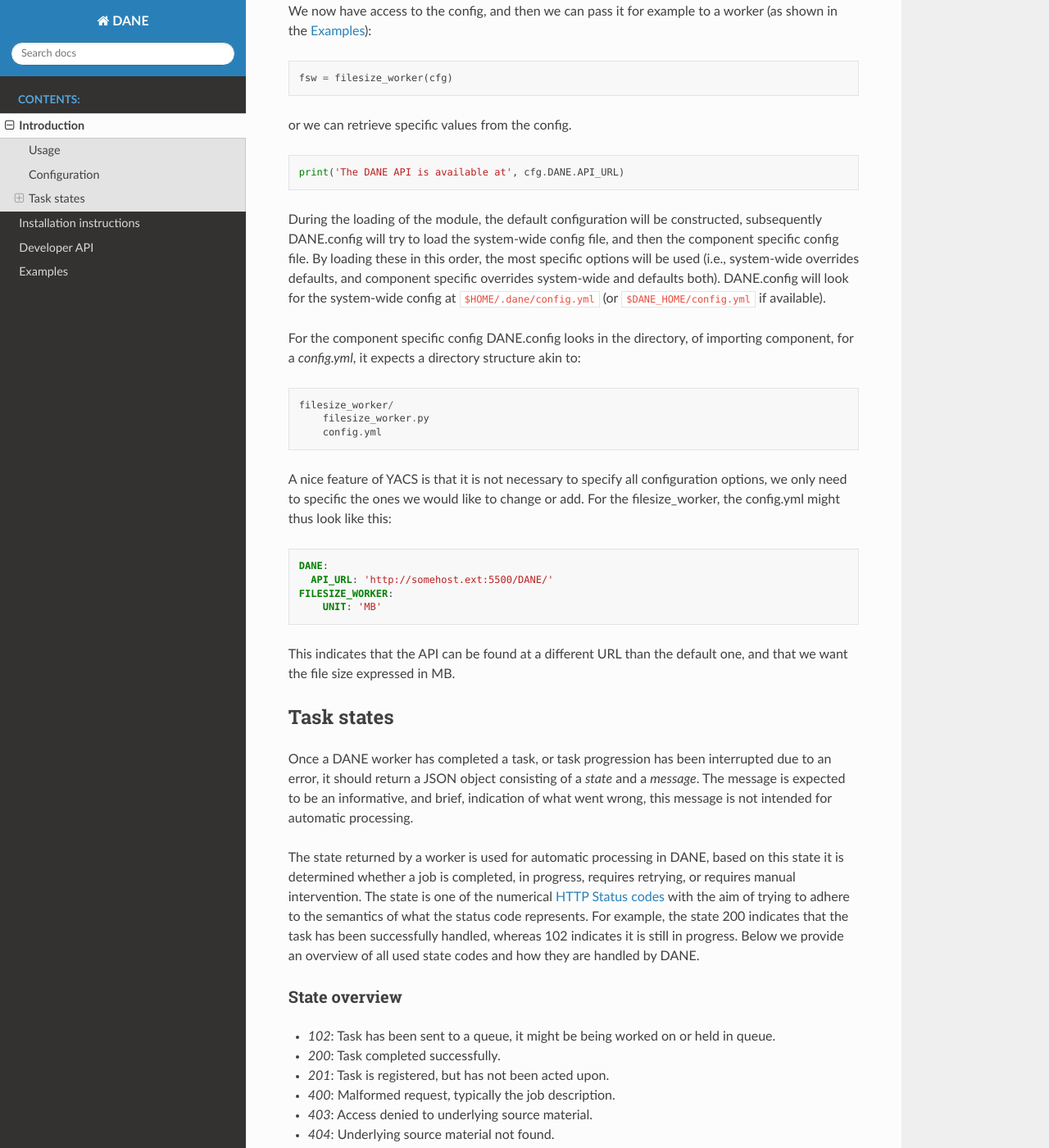
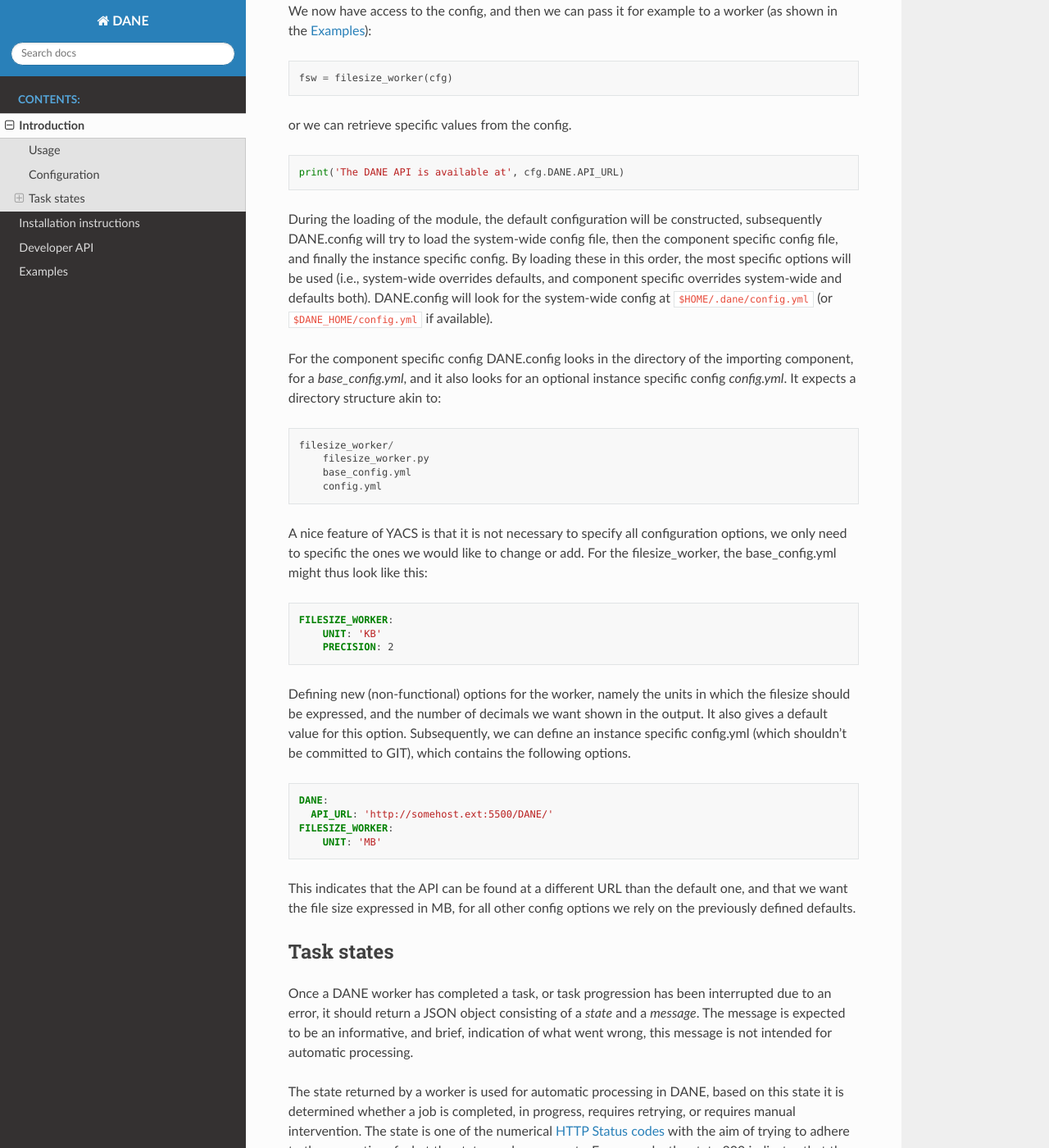
Before and after one commit to CLARIAH/DANE, a Sphinx documentation site: the page built from docs/intro.rst, in a window 1280 px wide and 1400 px high, scrolled down 1877 px. Shown: the whole window at 82% size. Built offline with Sphinx 7.4.7 and the Read the Docs theme 2.0.0, drawn with Linux system fonts in a browser that asks for light colours.

Commit message:
Propagated config changes

```diff
--- a/docs/intro.rst
+++ b/docs/intro.rst
@@ -69,20 +69,32 @@ or we can retrieve specific values from the config.
 
     print('The DANE API is available at', cfg.DANE.API_URL)
 
-During the loading of the module, the default configuration will be constructed, subsequently DANE.config will try to load the system-wide config file, and then the
-component specific config file. By loading these in this order, the most specific options will be used (i.e., system-wide overrides defaults, and component specific
+During the loading of the module, the default configuration will be constructed, subsequently DANE.config will try to load the system-wide config file, then the
+component specific config file, and finally the instance specific config. By loading these in this order,
+the most specific options will be used (i.e., system-wide overrides defaults, and component specific
 overrides system-wide and defaults both). DANE.config will look for the system-wide config at :code:`$HOME/.dane/config.yml` (or :code:`$DANE_HOME/config.yml` if available).
 
-For the component specific config DANE.config looks in the directory, of importing component, for a `config.yml`, it expects a directory structure akin to:
+For the component specific config DANE.config looks in the directory of the importing component, for a `base_config.yml`, and it also looks for an optional instance
+specific config `config.yml`. It expects a directory structure akin to:
 
 .. code-block::
 
     filesize_worker/
         filesize_worker.py
+        base_config.yml
         config.yml
 
 A nice feature of YACS is that it is not necessary to specify all configuration options, we only need to specific the ones we would like to change or add. For the
-filesize_worker, the config.yml might thus look like this:
+filesize_worker, the base_config.yml might thus look like this:
+
+.. code-block:: yaml
+
+    FILESIZE_WORKER:
+        UNIT: 'KB'
+        PRECISION: 2
+
+Defining new (non-functional) options for the worker, namely the units in which the filesize should be expressed, and the number of decimals we want shown in the output.
+It also gives a default value for this option. Subsequently, we can define an instance specific config.yml (which shouldn't be committed to GIT), which contains the following options.
 
 .. code-block:: yaml
 
@@ -91,7 +103,8 @@ filesize_worker, the config.yml might thus look like this:
     FILESIZE_WORKER:
         UNIT: 'MB'
 
-This indicates that the API can be found at a different URL than the default one, and that we want the file size expressed in MB.
+This indicates that the API can be found at a different URL than the default one, and that we want the file size expressed in MB, for all other config options we
+rely on the previously defined defaults.
 
 .. _states:
 
--- a/setup.py
+++ b/setup.py
@@ -7,4 +7,7 @@ setup(name='DANE',
       url='https://github.com/CLARIAH/DANE',
       author='Nanne van Noord',
       author_email='n.j.e.vannoord@uva.nl',
-      packages=['DANE'])
+      packages=['DANE'],
+      install_requires=[
+          'yacs',
+      ])
```
Also changed, not shown: 5 other files.
